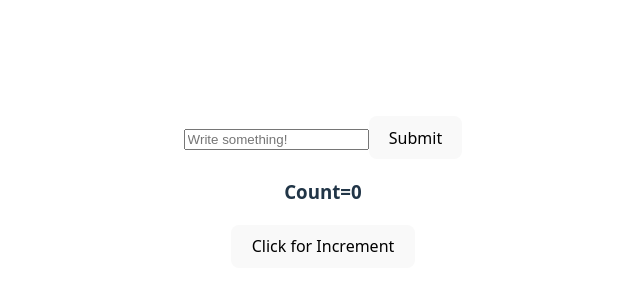
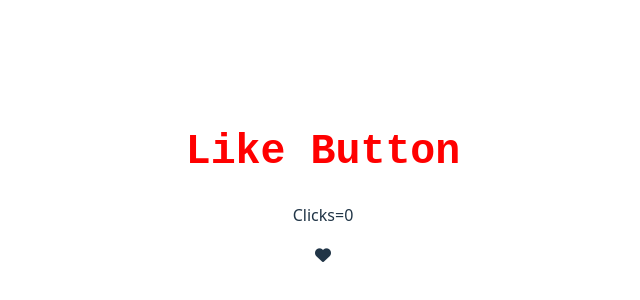
Before and after one commit to Uzmakh/deltareact-app, a React (Vite) app: page / in a window 1280 px wide. Shown: the part 208-508 px from the top of the page, without its empty margins (317-957 px from the left). Built offline with nearby package versions, Linux system fonts and the light colour scheme.

Commit message:
updated LikeButton component

```diff
--- a/src/App.jsx
+++ b/src/App.jsx
@@ -23,9 +23,9 @@ function App() {
       <MessageBox userName="Uzma" textColor="grey" />
       <MessageBox userName="youzee" textColor="red" />
       <Button /> */}
-      <Form />
-      <Counter/>
-      {/* <LikeButton /> */}
+      {/* <Form />
+      <Counter/> */}
+      <LikeButton />
       {/* <Closure/> */}
       {/* <LudoBoard /> */}
       {/* <TodoList/> */}
--- a/src/LikeButton.jsx
+++ b/src/LikeButton.jsx
@@ -1,4 +1,11 @@
 import { useState } from "react";
+
+// applying styles
+let headingStyle = {
+  color: "red",
+  fontFamily: "monospace",
+};
+let likeStyle = { color: "red" };
 
 const LikeButton = () => {
   let [isLiked, setIsLiked] = useState(false);
@@ -9,16 +16,22 @@ const LikeButton = () => {
     setIsLiked(!isLiked);
     //    updating clicks value
     setClicks(clicks + 1);
-    }
-    let likeStyle = { color: "red" };
+  };
+
   return (
     <div>
+      <h1 style={headingStyle}>Like Button</h1>
       <p>Clicks={clicks}</p>
       <p onClick={clicked}>
-                {!isLiked ? (<i className="fa fa-heart"></i>) : (<i className="fa-solid fa-heart-crack" style={likeStyle}></i>)}
+        {/* conditional rendering */}
+        {!isLiked ? (
+          <i className="fa fa-heart"></i>
+        ) : (
+          <i className="fa-solid fa-heart-crack" style={likeStyle}></i>
+        )}
       </p>
     </div>
-    )
+  );
 };
 
-export default LikeButton
+export default LikeButton;
```
Lines whose indentation alone changed are shown as unchanged.
